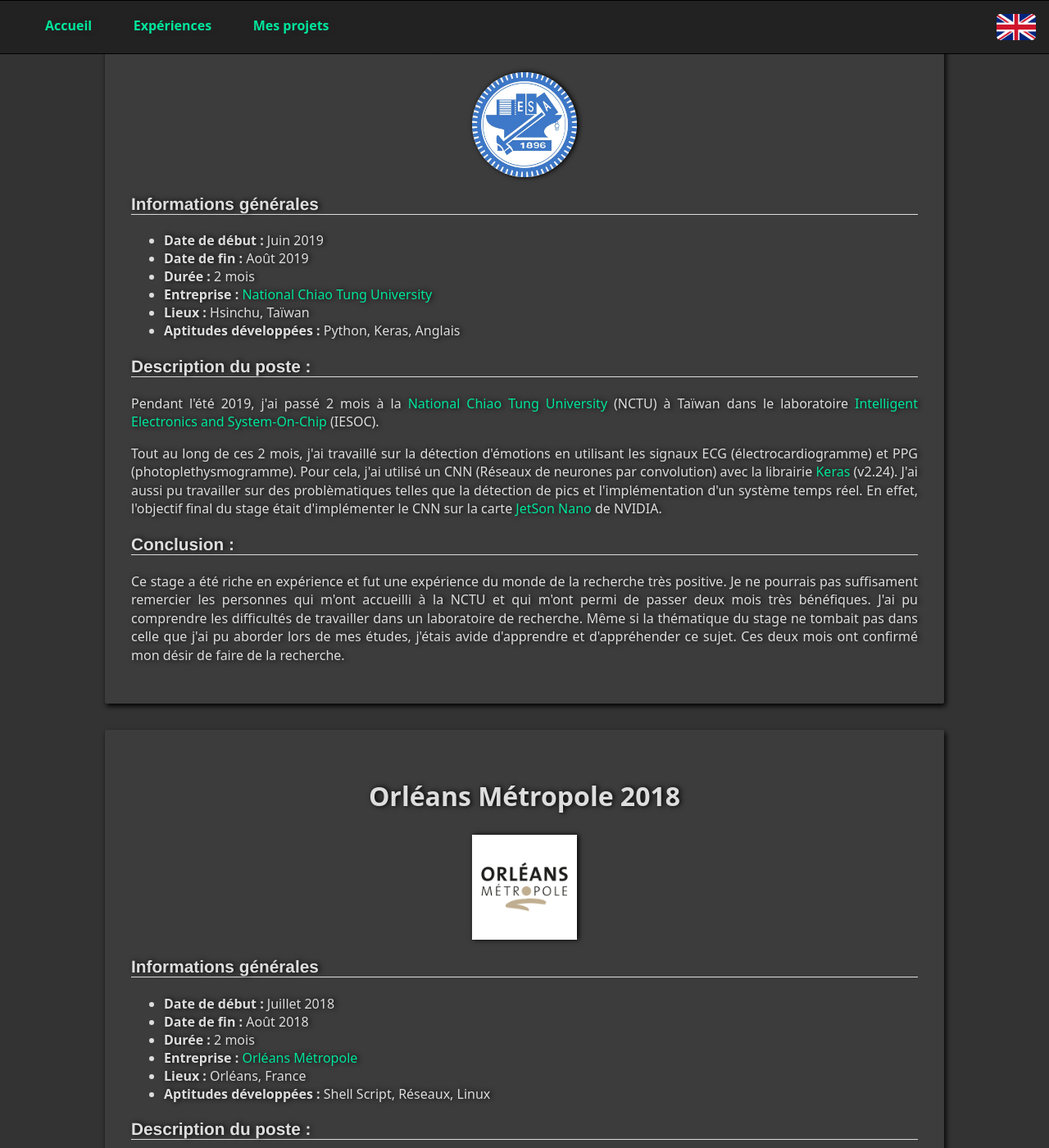
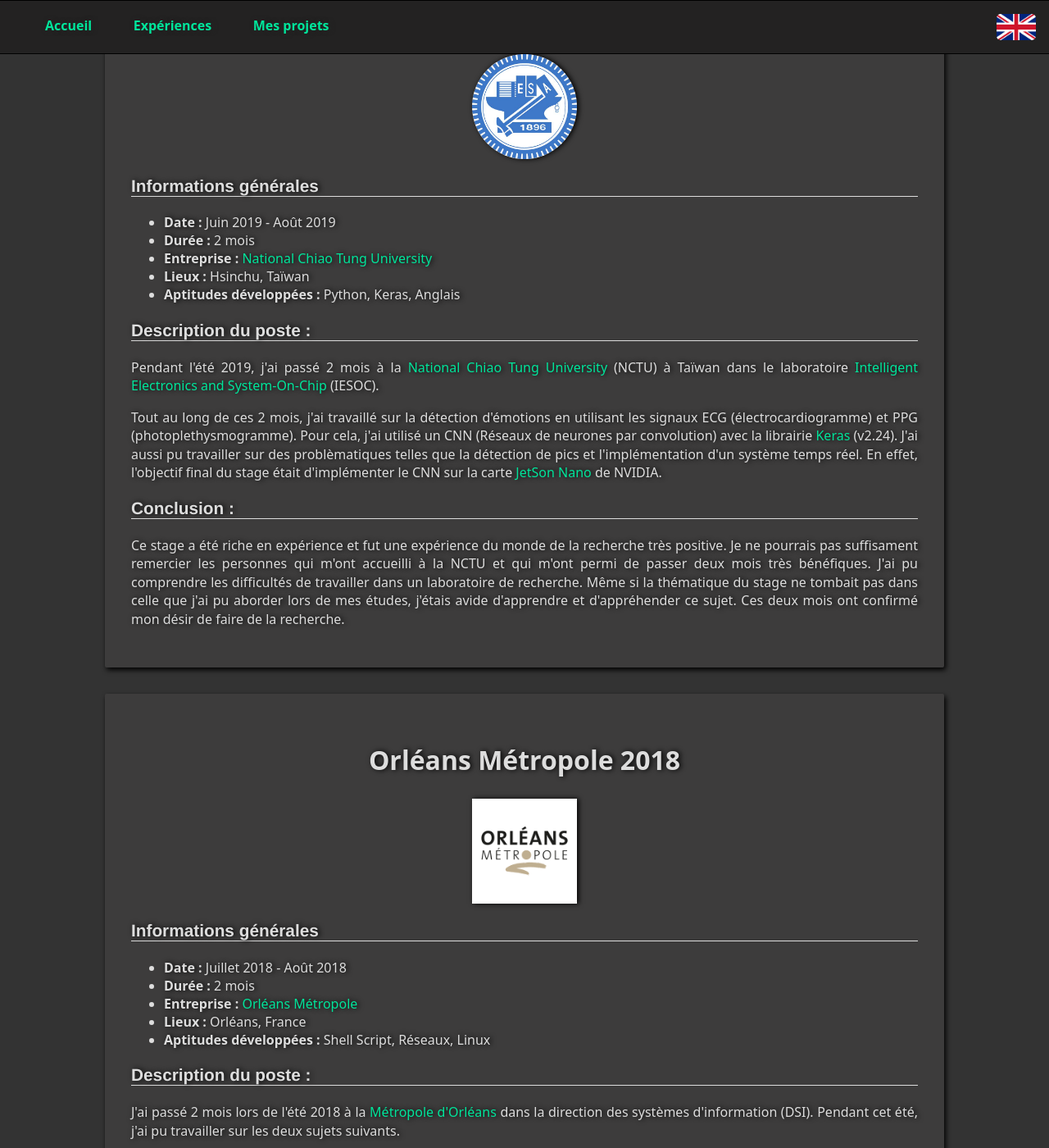
Before and after one commit to cmoineau/cmoineau.github.io, a Jekyll site: the page built from work_experiences/fr/index.html, in a window 1280 px wide and 1400 px high, scrolled down 1406 px. Shown: the whole window at 82% size. Built offline with Jekyll 4.4.1, drawn with Linux system fonts in a browser that asks for light colours; some of the changed text lies outside the part shown.

Commit message:
Update internship to work_expericences.

```diff
--- a/_layouts/default.html
+++ b/_layouts/default.html
@@ -17,7 +17,7 @@
 			<nav>
 	    		<ul>
 	        		<li><a href="/">Home</a></li>
-	        		<li><a href="/internship">Work experiences</a></li>
+	        		<li><a href="/work_experiences">Work experiences</a></li>
 					<li><a href="/project">Completed projects</a></li>
 					<img id="flag" src="/ressources/fr_flag.png" title="Vers le mode Français" onclick="change_language()" style="cursor: pointer;">
 				</ul>
--- a/_layouts/french.html
+++ b/_layouts/french.html
@@ -15,7 +15,7 @@
 			<nav>
 	    		<ul>
 	        		<li><a href="/fr">Accueil</a></li>
-	        		<li><a href="/internship/fr">Expériences</a></li>
+	        		<li><a href="/work_experiences/fr">Expériences</a></li>
 					<li><a href="/project/fr">Mes projets</a></li>
 					<img id="flag" src="/ressources/en_flag.png" title="Go to English mode" onclick="change_language()" style="cursor: pointer">
 	    		</ul>
--- a/internship/fr/index.html
+++ b/work_experiences/fr/index.html
@@ -16,8 +16,7 @@
 		<img class="center "src="../../ressources/irisa.jpg" style="width: 14em; height: 4em; box-shadow: 2px 0px 6px black;">
 			<h3>Informations générales</h3>
 			<ul>
-				<li><b>Date de début :</b> Novembre 2019</li>
-				<li><b>Date de fin :</b> Juillet 2020</li>
+				<li><b>Date :</b> Novembre 2019 - Juillet 2020</li>
 				<li><b>Durée :</b> 8 mois</li>
 				<li><b>Entreprise :</b> <a href="http://www.irisa.fr/">IRISA</a></li>
 				<li><b>Lieux :</b> Lannion, France</li>
@@ -60,8 +59,7 @@
 
 			<h3>Informations générales</h3>
 			<ul>
-				<li><b>Date de début :</b> Juin 2019</li>
-				<li><b>Date de fin :</b> Août 2019</li>
+				<li><b>Date :</b> Juin 2019 - Août 2019</li>
 				<li><b>Durée :</b> 2 mois</li>
 				<li><b>Entreprise :</b> <a href="https://www.nctu.edu.tw/en/">National Chiao Tung University</a></li>
 				<li><b>Lieux :</b> Hsinchu, Taïwan</li>
@@ -91,8 +89,7 @@
 
 			<h3>Informations générales</h3>
 			<ul>
-				<li><b>Date de début :</b> Juillet 2018</li>
-				<li><b>Date de fin :</b> Août 2018</li>
+				<li><b>Date :</b> Juillet 2018 - Août 2018</li>
 				<li><b>Durée :</b> 2 mois</li>
 				<li><b>Entreprise :</b> <a href="http://www.orleans-metropole.fr/">Orléans Métropole</a></li>
 				<li><b>Lieux :</b> Orléans, France</li>
```
Also changed, not shown: work_experiences/index.html (renamed from internship/index.html, +3 -6 lines), README.md.
